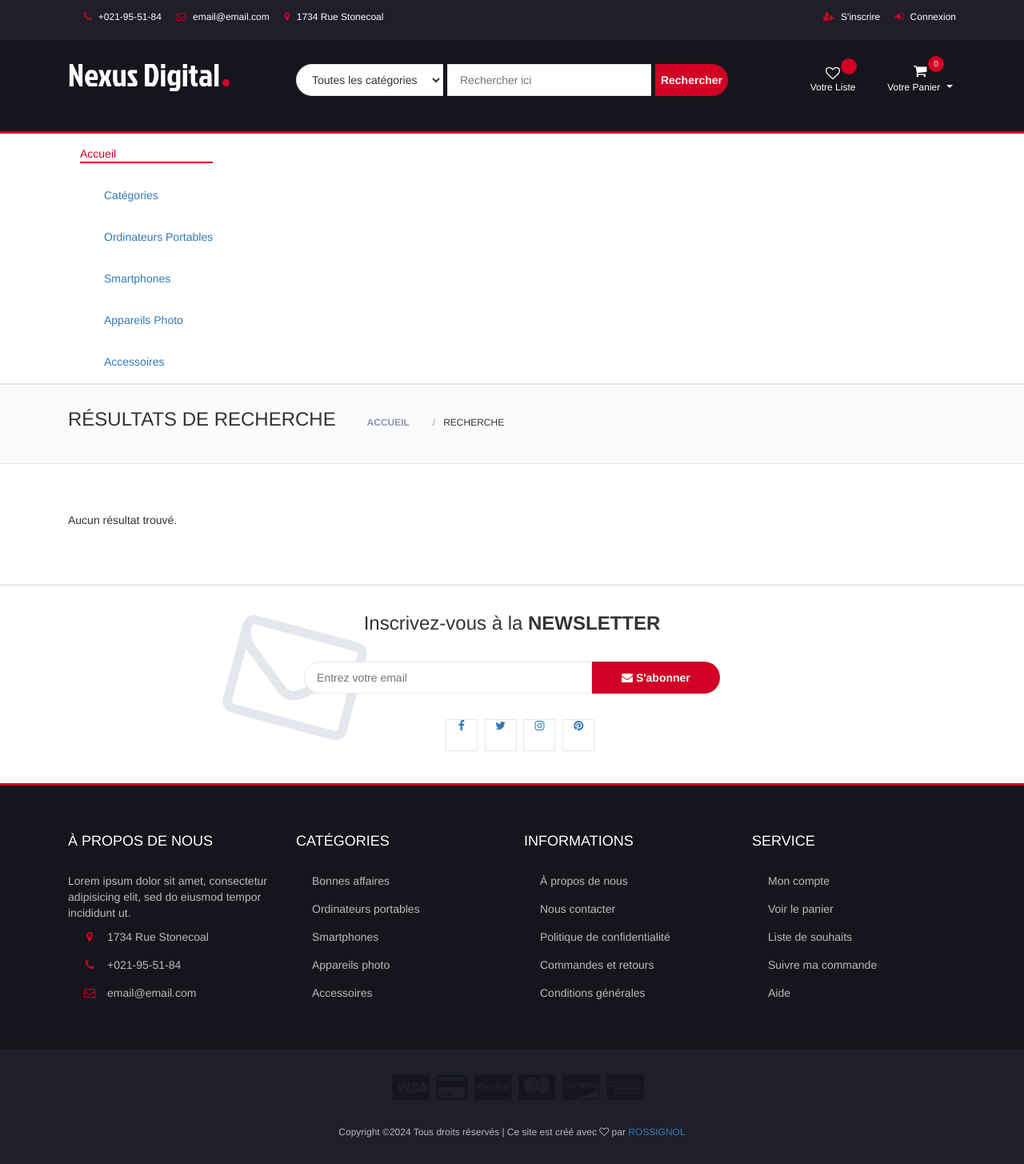
After one commit to loic66600/Nexus-Digital, a Symfony app: template app/templates/search/index.html.twig in a window 1280 px wide. The commit adds this page. Shown: the whole page at 80% size. Run offline with Twig, Linux system fonts and the light colour scheme; the template is opened without the code that fills it, so the values that code supplies are empty; style sheets or scripts are compiled from the project's sources; some libraries are stand-ins or nearby versions.

Commit message:
recherche

```diff
--- a/app/src/Controller/CategoriesController.php
+++ b/app/src/Controller/CategoriesController.php
@@ -25,6 +25,7 @@ class CategoriesController extends AbstractController
     public function index(Request $request): Response
     {
         $categories = $this->categorieRepository->findAll();
+        // dd($categories);
         $categoriesWithRatings = $this->addRatingsToCategories($categories);
         $panier = $this->getPanier();
         $wishlistCount = $this->getWishlistCount($request);
@@ -102,4 +103,6 @@ class CategoriesController extends AbstractController
         }
         return $categoriesWithRatings;
     }
+
+
 }
--- a/app/src/Controller/ProductController.php
+++ b/app/src/Controller/ProductController.php
@@ -137,4 +137,5 @@ class ProductController extends AbstractController
         $wishlistIds = $session->get('wishlist', []);
         return count($wishlistIds);
     }
+
 }
--- a/app/src/Repository/ProduitsRepository.php
+++ b/app/src/Repository/ProduitsRepository.php
@@ -98,5 +98,4 @@ class ProduitsRepository extends ServiceEntityRepository
 
         return $qb->getQuery()->getResult();
     }
-
 }
--- a/app/templates/admin/dashboard.html.twig
+++ b/app/templates/admin/dashboard.html.twig
@@ -4,8 +4,8 @@
 
 {% block body %}
 <div class="container-fluid vh-100 d-flex justify-content-center align-items-center">
-    <div class="row justify-content-center align-items-center w-100">
-        <div class="col-12 col-md-8 text-center">
+    <div class="row justify-content-center w-100" style="display: flex; justify-content: center;">
+        <div class="col-12 col-md-10 col-lg-8 text-center">
             <h1 class="mb-4">Dashboard Admin</h1>
 
             <a href="{{ path('home_index') }}" class="btn btn-secondary mb-4">
--- a/app/templates/categories/index.html.twig
+++ b/app/templates/categories/index.html.twig
@@ -42,7 +42,7 @@
 		{% block body %}
 
 			{{ include('home/partials-index/header.html.twig') }}
-            {# {{ include('home/partials-index/navigation.html.twig') }} #}
+            {{ include('home/partials-index/navigation.html.twig') }}
 			{{ include('categories/categories.html.twig') }}
 			{{ include('home/partials-index/newsletter.html.twig') }}
 			{{ include('home/partials-index/footer.html.twig') }}
--- a/app/templates/home/partials-index/header.html.twig
+++ b/app/templates/home/partials-index/header.html.twig
@@ -30,7 +30,9 @@
 				<ul class="header-links pull-right">
 					{% if app.user %}
 						<li>
-                            <span class="text-primary">Bonjour, {{ app.user.firstName }} {{ app.user.lastName }}</span>
+							<span class="text-primary">Bonjour,
+								{{ app.user.firstName }}
+								{{ app.user.lastName }}</span>
 						</li>
 						<li>
 							<a href="{{ path('app_logout') }}">
@@ -72,17 +74,20 @@
 		<!-- /EN-TÊTE SUPÉRIEUR -->
 
 		<!-- EN-TÊTE PRINCIPAL -->
-        <div id="header">
+		<div
+			id="header">
 			<!-- conteneur -->
-            <div class="container">
+			<div
+				class="container">
 				<!-- ligne -->
-                <div class="row">
+				<div
+					class="row">
 					<!-- LOGO -->
 					<div class="col-md-3">
 						<div class="header-logo">
 							<a href="/" class="logo">
 								<img src="/assets/img/logo.png" alt="">
-                                Nexus Digital
+
 							</a>
 						</div>
 					</div>
@@ -90,25 +95,21 @@
 
 					<!-- BARRE DE RECHERCHE -->
 					<div class="col-md-6">
-                        <div class="header-search">
-                            <form>
-                                <select class="input-select">
-                                    <option value="0">Les Catégories</option>
-                                    <option value="1">Ordinateurs</option>
-                                    <option value="1">Smartphones</option>
-                                    <option value="1">Apareils photo</option>
-                                    <option value="1">Accessoires</option>
+						<div class="header-search d-flex">
+							<form action="{{ path('search_products') }}" method="GET" id="search-form" class="d-flex w-100">
+								<select class="input-select me-2" name="category" id="category-select">
+									<option value="">Toutes les catégories</option>
 								</select>
-                                <input class="input" placeholder="Rechercher ici">
-                                <button class="search-btn">Rechercher</button>
+								<input class="input me-2" name="query" placeholder="Rechercher ici" id="search-input">
+								<button type="submit" class="search-btn">Rechercher</button>
 							</form>
 						</div>
 					</div>
 					<!-- /BARRE DE RECHERCHE -->
-
 					<!-- COMPTE -->
 					<div class="col-md-3 clearfix">
-                        <div class="header-ctn">
+						<div
+							class="header-ctn">
 							<!-- Liste de souhaits -->
 							<div>
 								<a href="{{ path('app_cart') }}">
@@ -163,8 +164,10 @@
 											{% endfor %}
 										</div>
 										<div class="cart-summary">
-                                            <small>{{ panier.lignePaniers|length }} Article(s) sélectionné(s)</small>
-                                            <h5>SOUS-TOTAL: {{ overall_total }}€</h5>
+											<small>{{ panier.lignePaniers|length }}
+												Article(s) sélectionné(s)</small>
+											<h5>SOUS-TOTAL:
+												{{ overall_total }}€</h5>
 										</div>
 									{% else %}
 										<p>Votre panier est vide.</p>
--- /dev/null
+++ b/app/templates/search/index.html.twig
@@ -0,0 +1,66 @@
+<html>
+
+	<head>
+		{% block stylesheets %}
+			{{ encore_entry_link_tags('app') }}
+			<meta charset="utf-8">
+			<meta http-equiv="X-UA-Compatible" content="IE=edge">
+			<meta
+			name="viewport" content="width=device-width, initial-scale=1">
+			<!-- The above 3 meta tags *must* come first in the head; any other head content must come *after* these tags -->
+
+			<title>Nexus Digital</title>
+
+			<!-- Google font -->
+			<link
+			href="https://fonts.googleapis.com/css?family=Montserrat:400,500,700" rel="stylesheet">
+
+			<!-- Bootstrap -->
+			<link
+			type="text/css" rel="stylesheet" href="/assets/css/bootstrap.min.css"/>
+
+			<!-- Slick -->
+			<link type="text/css" rel="stylesheet" href="/assets/css/slick.css"/>
+			<link
+			type="text/css" rel="stylesheet" href="/assets/css/slick-theme.css"/>
+
+			<!-- nouislider -->
+			<link
+			type="text/css" rel="stylesheet" href="/assets/css/nouislider.min.css"/>
+
+			<!-- Font Awesome Icon -->
+			<link
+			rel="stylesheet" href="/assets/css/font-awesome.min.css">
+
+			<!-- Custom stlylesheet -->
+			<link type="text/css" rel="stylesheet" href="/assets/css/style.css"/>
+
+		{% endblock %}
+	</head>
+
+	<body>
+		{% block body %}
+
+			{{ include('home/partials-index/header.html.twig') }}
+            {{ include('home/partials-index/navigation.html.twig') }}
+            {{ include('search/search_results.html.twig') }}
+			{{ include('home/partials-index/newsletter.html.twig') }}
+			{{ include('home/partials-index/footer.html.twig') }}
+
+		{% endblock %}
+
+		{% block javascripts %}
+			{{ encore_entry_script_tags('app') }}
+
+			<!-- jQuery Plugins -->
+			<script src="/assets/js/jquery.min.js"></script>
+			<script src="/assets/js/bootstrap.min.js"></script>
+			<script src="/assets/js/slick.min.js"></script>
+			<script src="/assets/js/nouislider.min.js"></script>
+			<script src="/assets/js/jquery.zoom.min.js"></script>
+			<script src="/assets/js/main.js"></script>
+			<script src="https://cdnjs.cloudflare.com/ajax/libs/popper.js/2.11.6/umd/popper.min.js"></script>
+
+		{% endblock %}
+	</body>
+</html>
--- /dev/null
+++ b/app/templates/search/search_results.html.twig
@@ -0,0 +1,123 @@
+{% extends 'base.html.twig' %}
+
+{% block title %}Résultats de recherche{% endblock %}
+
+{% block body %}
+    <!-- BREADCRUMB -->
+    <div id="breadcrumb" class="section">
+        <div class="container">
+            <div class="row">
+                <div class="col-md-12">
+                    <h3 class="breadcrumb-header">Résultats de recherche</h3>
+                    <ul class="breadcrumb-tree section-tab-nav">
+                        <li><a href="{{ path('home_index') }}">Accueil</a></li>
+                        <li>Recherche</li>
+                    </ul>
+                </div>
+            </div>
+        </div>
+    </div>
+    <!-- /BREADCRUMB -->
+
+    <!-- Messages Flash -->
+    {% for label, messages in app.flashes %}
+        <div class="container">
+            <div class="col-md-12">
+                <div class="alert alert-{{ label }} alert-dismissible fade show" role="alert">
+                    {% for message in messages %}
+                        <p>{{ message }}</p>
+                    {% endfor %}
+                    <button type="button" class="close" data-dismiss="alert" aria-label="Close">
+                        <span aria-hidden="true">&times;</span>
+                    </button>
+                </div>
+            </div>
+        </div>
+    {% endfor %}
+    <!-- /Messages Flash -->
+
+    <!-- SECTION -->
+    <div class="section">
+        <div class="container">
+            <div class="row">
+                <div class="col-md-12">
+                    {% if query %}
+                        <h4>Résultats pour : "{{ query }}"</h4>
+                    {% endif %}
+                    {% if selectedCategory %}
+                        <h5>Dans la catégorie : {{ selectedCategory.name }}</h5>
+                    {% endif %}
+
+                    {% if produits|length > 0 %}
+                        <div class="row">
+                            {% for produitData in produits %}
+                                {% set produit = produitData.produit %}
+                                {% set averageRating = produitData.averageRating %}
+                                <!-- product -->
+                                <div class="col-md-3 col-sm-6 col-xs-12 mb-4">
+                                    <div class="product">
+                                        <div class="product-img">
+                                            {% if produit.images|length > 0 %}
+                                                <img src="{{ asset('assets/img/' ~ produit.images[0].name) }}" alt="{{ produit.name }}" class="img-fluid">
+                                            {% else %}
+                                                <img src="{{ asset('assets/img/product01.png') }}" alt="Image par défaut" class="img-fluid">
+                                            {% endif %}
+                                        </div>
+                                        <div class="product-body">
+                                            <p class="product-category">
+                                                {% if produit.categories|length > 0 %}
+                                                    {{ produit.categories[0].name }}
+                                                {% else %}
+                                                    Non catégorisé
+                                                {% endif %}
+                                            </p>
+                                            <h3 class="product-name">
+                                        <a href="{{ path('product_show', {'id': produit.id}) }}">{{ produit.name }}</a>                                            </h3>
+                                            <h4 class="product-price">{{ produit.prices|number_format(2, ',', ' ') }} €</h4>
+                                            <div class="product-rating">
+                                                {% for i in 1..5 %}
+                                                    <i class="fa fa-star{% if i > averageRating %}-o{% endif %}" style="color: #D10024;"></i>
+                                                {% endfor %}
+                                                <span>({{ averageRating|number_format(1) }})</span>
+                                            </div>
+
+                                            <!-- Formulaire pour ajouter à la wishlist -->
+                                            <div class="product-btns">
+                                                <form action="{{ path('wishlist_add', {'id': produit.id}) }}" method="post" style="display: inline;">
+                                                    <input type="hidden" name="_token" value="{{ csrf_token('add-to-wishlist') }}">
+                                                    <button type="submit" class="add-to-wishlist" aria-label="Ajouter à la liste de souhaits">
+                                                        <i class="fa fa-heart-o"></i>
+                                                        <span class="tooltipp">Ajouter à la liste de souhaits</span>
+                                                    </button>
+                                                </form>
+                                            </div>
+                                        </div>
+                                        <!-- Formulaire d'ajout au panier -->
+                                        <div class="add-to-cart">
+                                            <form action="{{ path('cart_add', {'id': produit.id}) }}" method="post" style="display: inline;">
+                                                <input type="hidden" name="_token" value="{{ csrf_token('add-to-cart') }}">
+                                                <button type="submit" class="add-to-cart-btn btn btn-success" aria-label="Ajouter au panier">
+                                                    <i class="fa fa-shopping-cart"></i> Ajouter au panier
+                                                </button>
+                                            </form>
+                                        </div>
+                                    </div>
+                                </div>
+                                <!-- /product -->
+                            {% endfor %}
+                        </div>
+
+                        <!-- Pagination (à implémenter si nécessaire) -->
+                        {# {% if paginator.haveToPaginate %} #}
+                        {#     {{ paginator.paginationHtml|raw }} #}
+                        {# {% endif %} #}
+
+                    {% else %}
+                        <p>Aucun résultat trouvé.</p>
+                    {% endif %}
+                </div>
+            </div>
+        </div>
+    </div>
+    <!-- /SECTION -->
+{% endblock %}
```
Also changed, not shown: app/src/Controller/HomeController.php (+0 -22 lines), app/src/Controller/SearchController.php (added, +92 -0 lines), app/public/assets/img/logo.png, app/public/assets/js/main.js, 1 other file. Lines whose indentation alone changed are shown as unchanged.
